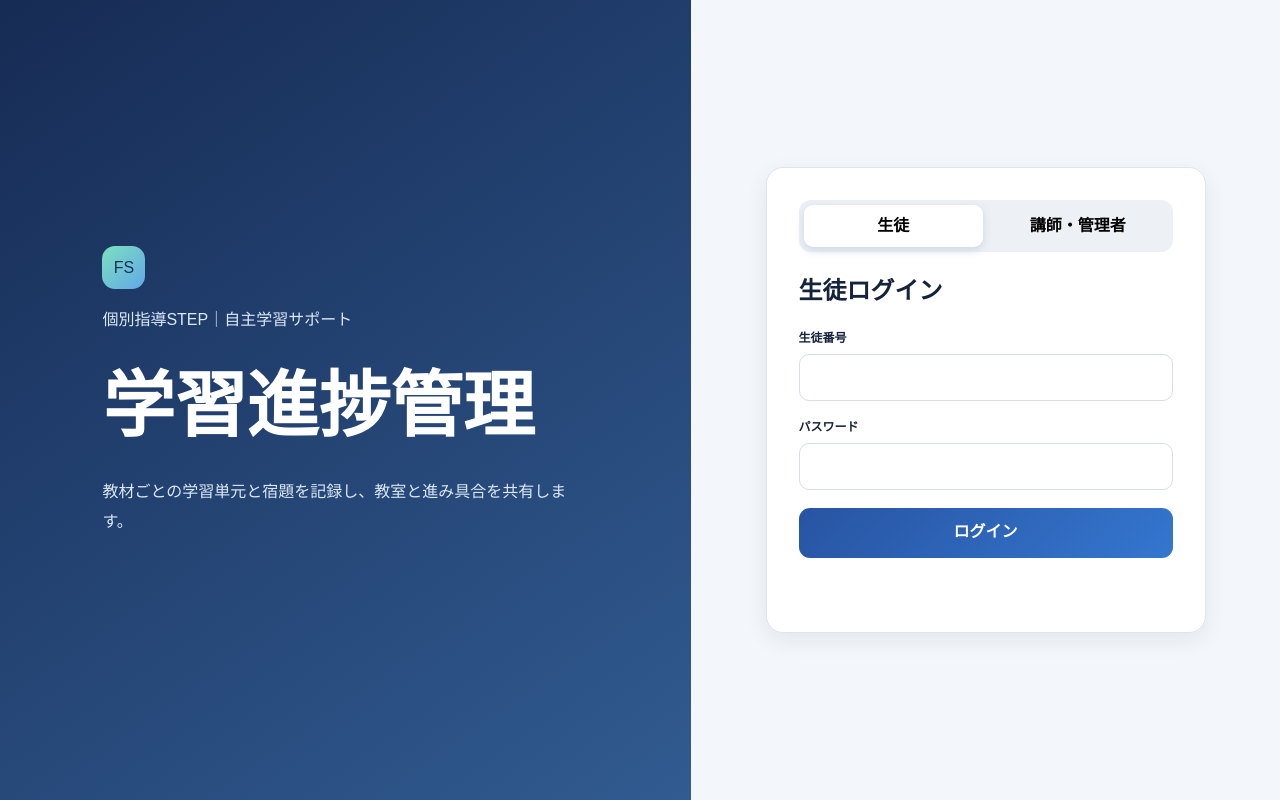
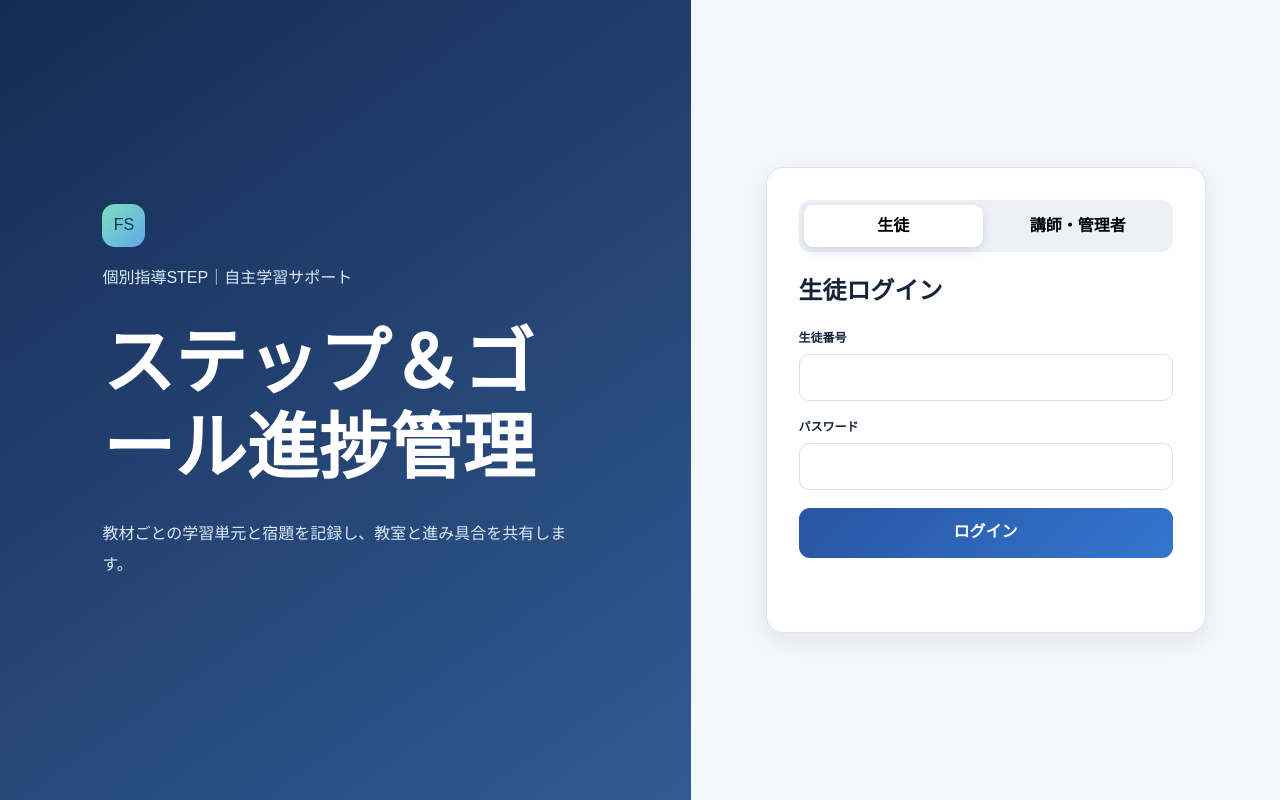
Before and after one commit to stepkobetsu-hub/foresta-step-progress, a website: page cloudflare/public/index.html in a window 1280 px wide. Drawn offline with Linux system fonts and the light colour scheme.

Commit message:
ステップ＆ゴール名称をCloudflare版へ反映

```diff
--- a/cloudflare/public/index.html
+++ b/cloudflare/public/index.html
@@ -4,7 +4,7 @@
   <base target="_top">
   <meta charset="utf-8">
   <meta name="viewport" content="width=device-width,initial-scale=1,viewport-fit=cover">
-  <title>学習進捗管理</title>
+  <title>ステップ＆ゴール進捗管理</title>
   <style>
     :root{--ink:#16233c;--muted:#68758a;--line:#dfe5ed;--bg:#f3f6fa;--navy:#19315d;--blue:#2b6fc7;--green:#168269;--red:#ba4150;--amber:#a76312}
     *{box-sizing:border-box}body{margin:0;background:var(--bg);color:var(--ink);font-family:"Noto Sans JP","Yu Gothic UI",Meiryo,sans-serif}button,input,select,textarea{font:inherit}button{cursor:pointer}.hidden{display:none!important}
@@ -145,7 +145,7 @@
 </head>
 <body>
   <section id="login" class="login">
-    <div class="hero"><div class="logo">FS</div><p>個別指導STEP｜自主学習サポート</p><h1>学習進捗管理</h1><p>教材ごとの学習単元と宿題を記録し、教室と進み具合を共有します。</p></div>
+    <div class="hero"><div class="logo">FS</div><p>個別指導STEP｜自主学習サポート</p><h1>ステップ＆ゴール進捗管理</h1><p>教材ごとの学習単元と宿題を記録し、教室と進み具合を共有します。</p></div>
     <div class="loginPane"><form id="loginForm" class="card loginCard">
       <div class="tabs"><button type="button" id="studentTab" class="active">生徒</button><button type="button" id="staffTab">講師・管理者</button></div>
       <h2 id="loginTitle">生徒ログイン</h2>
@@ -162,7 +162,7 @@
     </form></div>
   </section>
   <section id="application" class="hidden">
-    <header class="top"><div class="brand"><div class="logo">FS</div><span>学習進捗管理</span></div><div class="topActions"><span id="who" class="muted"></span><button id="logout">ログアウト</button></div></header>
+    <header class="top"><div class="brand"><div class="logo">FS</div><span>ステップ＆ゴール進捗管理</span></div><div class="topActions"><span id="who" class="muted"></span><button id="logout">ログアウト</button></div></header>
     <main id="main"></main>
     <button id="globalSave" class="globalSave hidden" type="button">すべて保存済み</button>
   </section>
@@ -309,7 +309,7 @@
   };
   $('logout').onclick=()=>{const button=$('logout');if(button.disabled||state.loggingOut)return;button.disabled=true;const token=state.token,role=state.role,hadPendingSaves=hasPendingSaves_();if(hadPendingSaves)saveNow_();state.loggingOut=true;state.lifecycleId+=1;abortPendingReads_();cancelPendingWork_();clearStudentViewCache_();clearStoredSession_();if(role==='STUDENT')clearCommonSession_();state.token='';state.role='';state.profile=null;state.dashboardCache=null;state.homeworkCache=null;state.studentLandingPending=false;state.unitQueues.clear();state.targetQueue=null;state.pendingSaves=0;$('who').textContent='';$('main').replaceChildren();$('application').classList.add('hidden');$('login').classList.remove('hidden');restoreRememberedLogin_(state.loginType);button.disabled=false;const finishServerLogout=()=>{if(!token)return;void rpc({action:'logout',token},{attempts:1,timeoutMs:15000,allowDuringLogout:true}).catch(()=>{})};setTimeout(finishServerLogout,hadPendingSaves?2500:0)};
   function confirmLogout_(){return new Promise(resolve=>{const old=$('logoutConfirm');if(old)old.remove();const modal=document.createElement('div');modal.id='logoutConfirm';modal.className='logoutConfirm';modal.setAttribute('role','dialog');modal.setAttribute('aria-modal','true');modal.setAttribute('aria-labelledby','logoutConfirmTitle');modal.innerHTML='<div class="logoutConfirmCard"><h2 id="logoutConfirmTitle">ログアウトしますか？</h2><p>保存済みの内容はそのまま残ります。</p><div class="logoutConfirmActions"><button type="button" class="logoutCancel">キャンセル</button><button type="button" class="logoutProceed">ログアウト</button></div></div>';const finish=value=>{modal.remove();resolve(value)};modal.querySelector('.logoutCancel').onclick=()=>finish(false);modal.querySelector('.logoutProceed').onclick=()=>finish(true);modal.onclick=event=>{if(event.target===modal)finish(false)};document.body.appendChild(modal);modal.querySelector('.logoutCancel').focus()})}
-  function renderStudentShell_(){const name=esc(state.profile?.name||'');$('main').innerHTML=`<div class="studentWelcome"><div><p class="eyebrow">学習進捗管理</p><h1>${name}さん</h1><div class="muted">必要なデータから順に読み込んでいます</div></div></div><div class="viewTabs"><button class="active">📚 次回の宿題</button><button>✏️ 進捗入力</button><button>🎯 目標範囲</button></div><section class="card panel"><div class="panelHead"><h2>宿題チェック</h2><span class="badge">読込中…</span></div><div class="unitList"><div class="unit">宿題を読み込んでいます…</div><div class="unit">画面はこのまま操作できます</div></div></section>`}
+  function renderStudentShell_(){const name=esc(state.profile?.name||'');$('main').innerHTML=`<div class="studentWelcome"><div><p class="eyebrow">ステップ＆ゴール進捗管理</p><h1>${name}さん</h1><div class="muted">必要なデータから順に読み込んでいます</div></div></div><div class="viewTabs"><button class="active">📚 次回の宿題</button><button>✏️ 進捗入力</button><button>🎯 目標範囲</button></div><section class="card panel"><div class="panelHead"><h2>宿題チェック</h2><span class="badge">読込中…</span></div><div class="unitList"><div class="unit">宿題を読み込んでいます…</div><div class="unit">画面はこのまま操作できます</div></div></section>`}
   async function showApp(){if(state.loggingOut)return;$('login').classList.add('hidden');$('application').classList.remove('hidden');$('who').textContent=state.profile?.name||'';if(state.role==='STUDENT')renderStudentShell_();else $('main').innerHTML='<section class="card panel"><div class="empty"><p>データを読み込んでいます…</p></div></section>';try{if(state.role==='STUDENT')await renderStudent();else if(state.role==='TEACHER')await renderTeacher();else await renderAdmin()}catch(error){renderLoadError(error)}}
   function renderLoadError(error){
     if(state.loggingOut)return;
```
